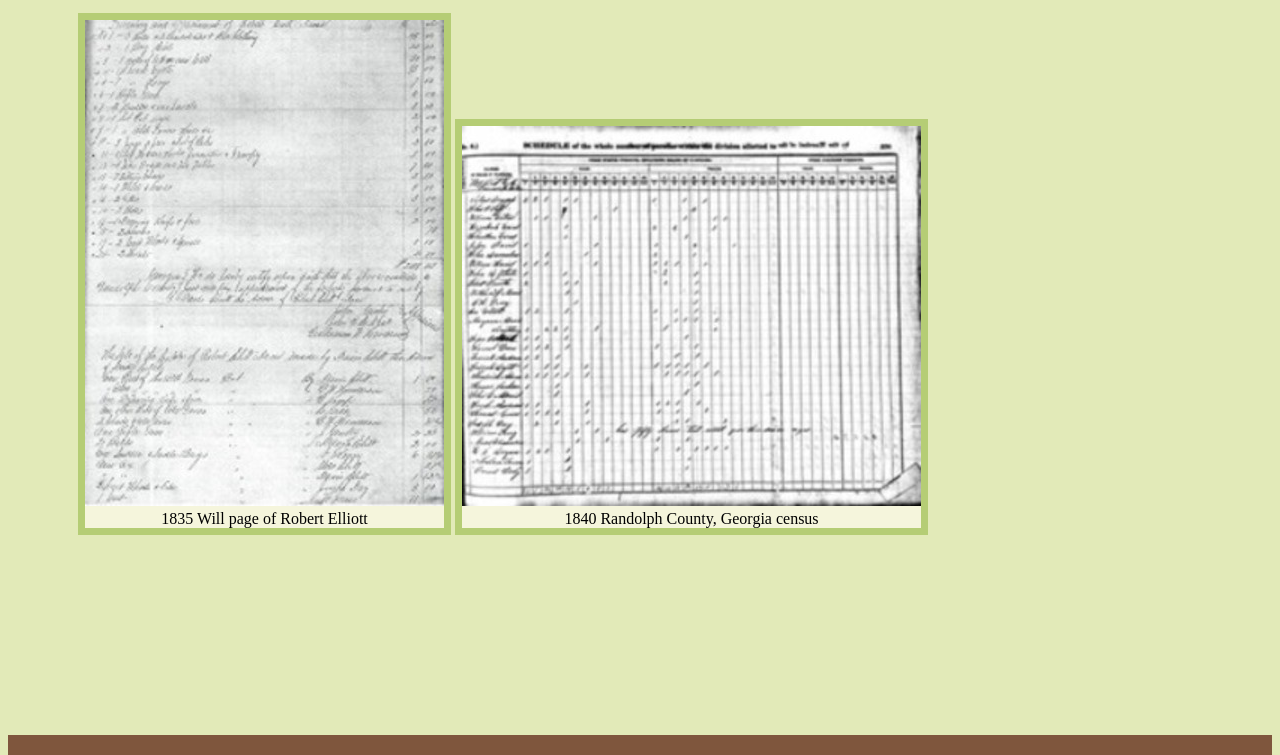
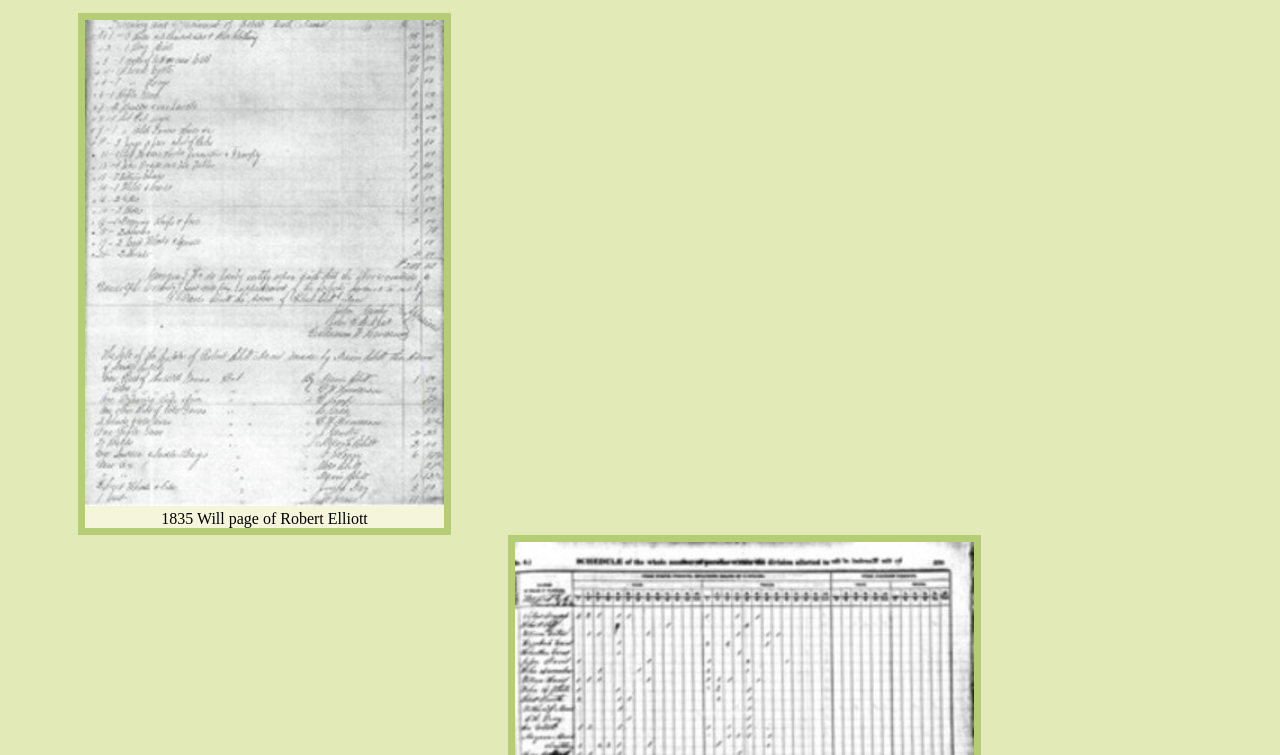
Before and after one commit to DeliliaW/wdd130, a plain HTML site: page ruby_genealogy/fees.html in a window 1280 px wide. Shown: the part 1674-2429 px from the top of the page. Drawn offline with Linux system fonts and the light colour scheme.

Commit message:
deleted @media screen

```diff
--- a/ruby_genealogy/styles/style.css
+++ b/ruby_genealogy/styles/style.css
@@ -226,11 +226,3 @@ footer a {
 footer a:hover {
    color: white;
  }
- @media screen  {
-   #my_background,
-   #historical_ image,
-   #historical_image_2 {
-     max-width: 90%;
-     margin: 0 auto;
-   }
- }
```
